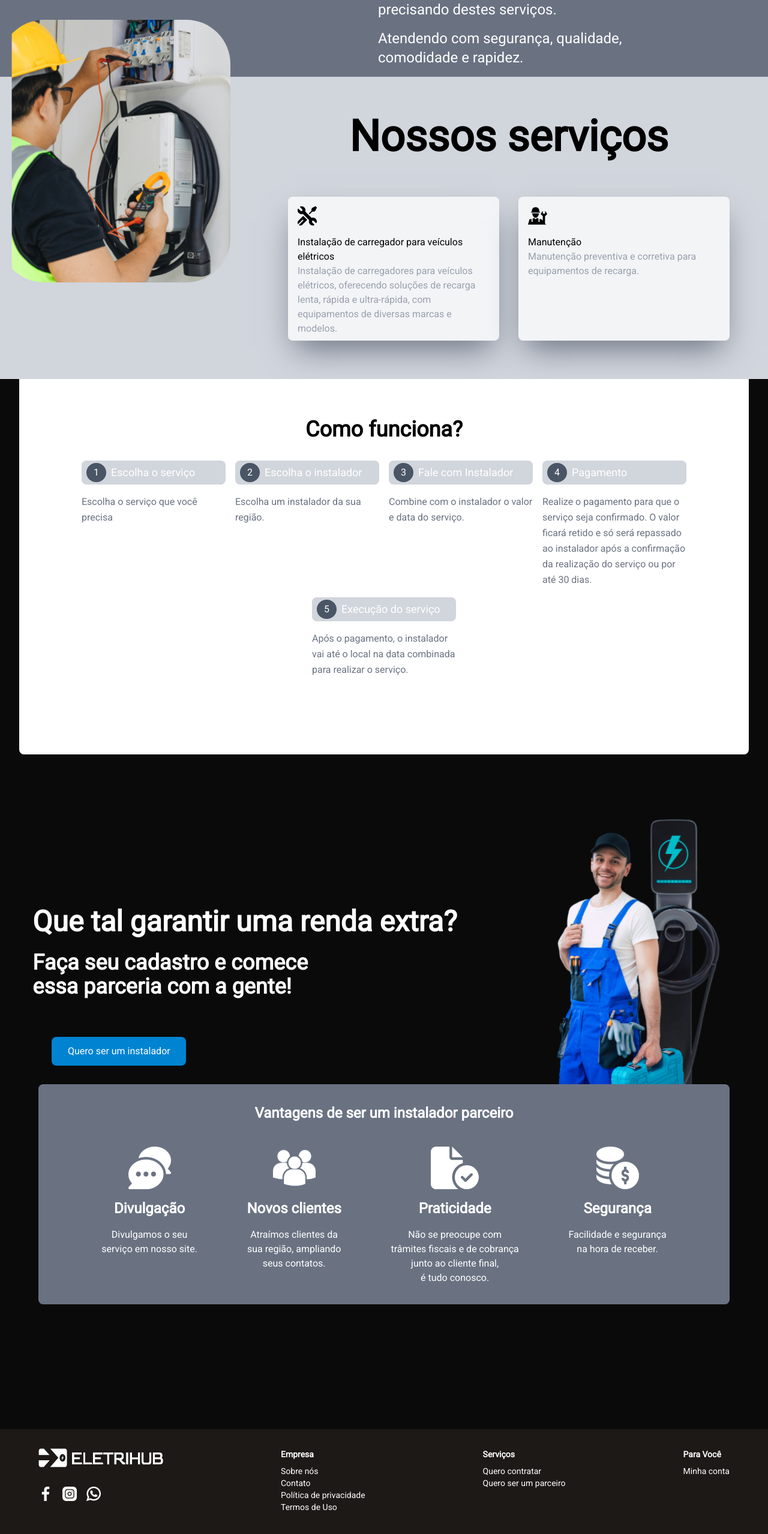
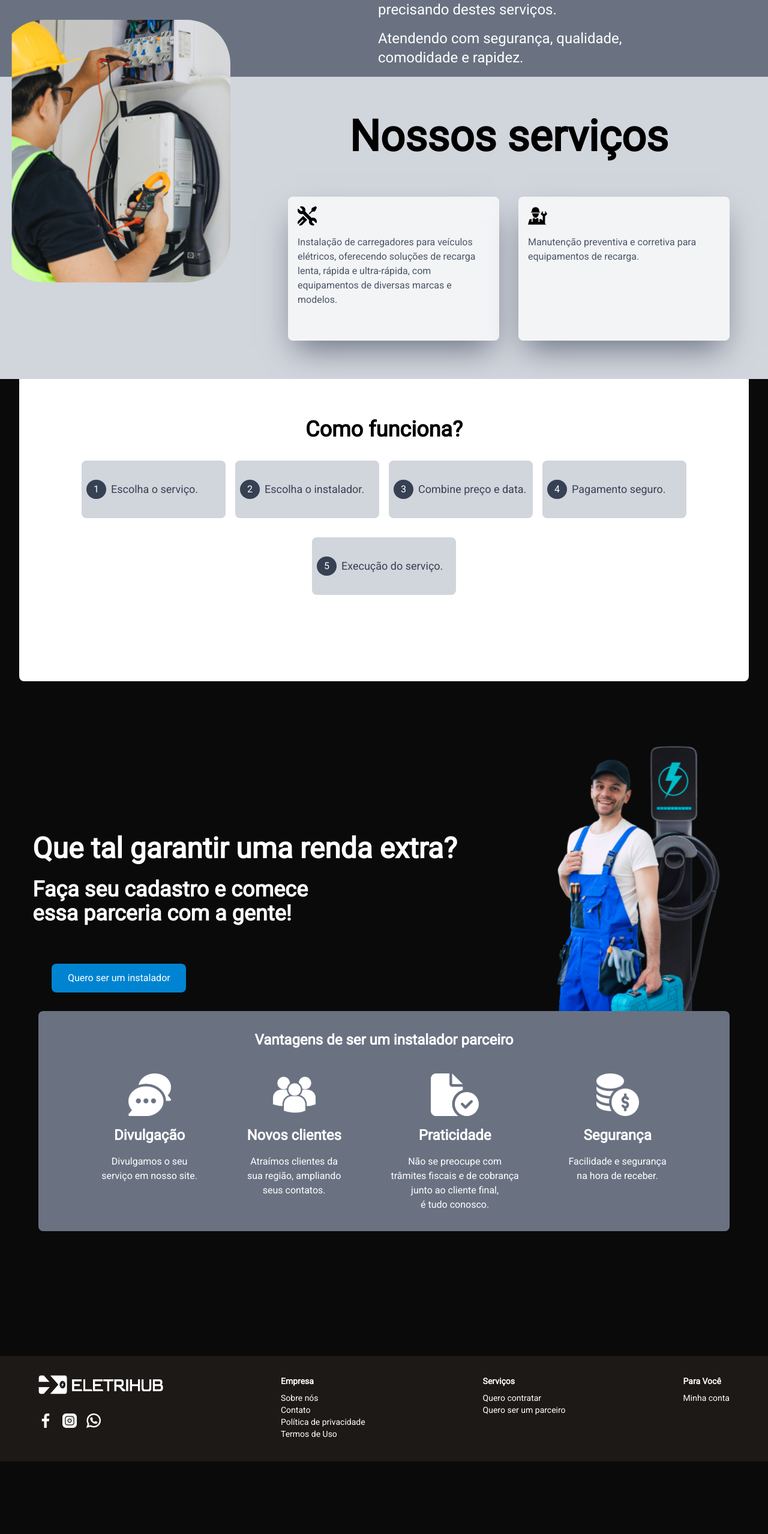
Before and after one commit to DhioneCastilhoBarbosa/hubinscar, a React (Vite) app: page / in a window 1280 px wide. Shown: the part 1088-3646 px from the top of the page at 60% size. After the commit the page ends 3525 px from the top, so only its background shows below. Built offline with nearby package versions, Linux system fonts and the light colour scheme.

Commit message:
Feat: adjuste in service

```diff
--- a/src/pages/components/footer.tsx
+++ b/src/pages/components/footer.tsx
@@ -41,9 +41,15 @@ export default function Footer() {
       <div className="flex flex-col items-center md:items-start justify-center gap-4 text-center md:text-left">
         <img src={ImgLogo} alt="Logo" className="w-52 h-8 mb-4" />
         <div className="flex flex-row items-center justify-center gap-4">
-          <img src={ImgFacebook} alt="Facebook" className="w-6 h-6" />
-          <img src={ImgInstagram} alt="Instagram" className="w-6 h-6" />
-          <img src={ImgWhatsApp} alt="WhatsApp" className="w-6 h-6" />
+          <a href="https://www.facebook.com" target="_blank" rel="noopener noreferrer">
+            <img src={ImgFacebook} alt="Facebook" className="w-6 h-6 hover:opacity-80 transition-opacity" />
+          </a>
+          <a href="https://www.instagram.com/eletrihub?igsh=Nmd0NzRjaXVlcXZk" target="_blank" rel="noopener noreferrer">
+            <img src={ImgInstagram} alt="Instagram" className="w-6 h-6 hover:opacity-80 transition-opacity" />
+          </a>
+          <a href="https://wa.me" target="_blank" rel="noopener noreferrer">
+            <img src={ImgWhatsApp} alt="WhatsApp" className="w-6 h-6 hover:opacity-80 transition-opacity" />
+          </a>
         </div>
       </div>
 
--- a/src/pages/components/main/components/service.tsx
+++ b/src/pages/components/main/components/service.tsx
@@ -23,10 +23,7 @@ export default function Service() {
             className='flex flex-col md:mt-16 mt-8 bg-gray-100 p-4 rounded-lg w-full max-w-xs md:max-w-[370px] h-60 shadow-2xl shadow-gray-500'
             >
               <img src={ImgTool} alt="ferramentas" className='w-8 mb-4'/>
-              <span className='text-black'>Instalação de carregador para
-              veículos elétricos</span>
-
-              <p className='text-gray-400'>Instalação de carregadores para veículos elétricos, oferecendo soluções de recarga lenta, rápida e ultra-rápida, com equipamentos de diversas marcas e modelos.</p>
+              <p className='text-gray-600'>Instalação de carregadores para veículos elétricos, oferecendo soluções de recarga lenta, rápida e ultra-rápida, com equipamentos de diversas marcas e modelos.</p>
             </motion.div>
             <motion.div
              whileHover={{ scale: 1.1 }}
@@ -34,8 +31,7 @@ export default function Service() {
              className='flex flex-col md:mt-16 mt-8 bg-gray-100 p-4 rounded-lg w-full max-w-xs md:max-w-[370px] h-60 shadow-2xl shadow-gray-500'
             >
               <img src={ImgMaintenance} alt="ferramentas" className='w-8 mb-4'/>
-              <span className='text-black'>Manutenção</span>
-              <p className='text-gray-400'>Manutenção preventiva e corretiva para equipamentos de recarga.</p>
+              <p className='text-gray-600'>Manutenção preventiva e corretiva para equipamentos de recarga.</p>
             </motion.div>
           </div>
         </div>
@@ -48,34 +44,34 @@ export default function Service() {
           {[
             {
               step: "1",
-              title: "Escolha o serviço",
-              desc: "Escolha o serviço que você precisa",
+              title: "Escolha o serviço.",
+              desc: "",
             },
             {
               step: "2",
-              title: "Escolha o instalador",
-              desc: "Escolha um instalador da sua região.",
+              title: "Escolha o instalador.",
+              desc: "",
             },
             {
               step: "3",
-              title: "Fale com Instalador",
-              desc: "Combine com o instalador o valor e data do serviço.",
+              title: "Combine preço e data.",
+              desc: "",
             },
             {
               step: "4",
-              title: "Pagamento",
-              desc: "Realize o pagamento para que o serviço seja confirmado. O valor ficará retido e só será repassado ao instalador após a confirmação da realização do serviço ou por até 30 dias.",
+              title: "Pagamento seguro.",
+              desc: "",
             },
             {
               step: "5",
-              title: "Execução do serviço",
-              desc: "Após o pagamento, o instalador vai até o local na data combinada para realizar o serviço.",
+              title: "Execução do serviço.",
+              desc: "",
             },
           ].map(({ step, title, desc }, index) => (
             <div key={index} className="w-full md:max-w-[15rem]">
-              <div className="flex items-center bg-gray-300 py-1 px-2 rounded-lg gap-2 mb-4">
-                <span className="bg-gray-600 px-3 py-1 rounded-full text-white">{step}</span>
-                <span className="font-medium text-lg">{title}</span>
+              <div className="flex items-center bg-gray-300 py-8 px-2 rounded-lg gap-2 mb-4">
+                <span className="bg-gray-700 px-3 py-1 rounded-full text-white">{step}</span>
+                <span className="font-medium text-lg text-gray-700">{title}</span>
               </div>
               <span className="text-gray-500 break-words text-pretty leading-relaxed">{desc}</span>
             </div>
```
